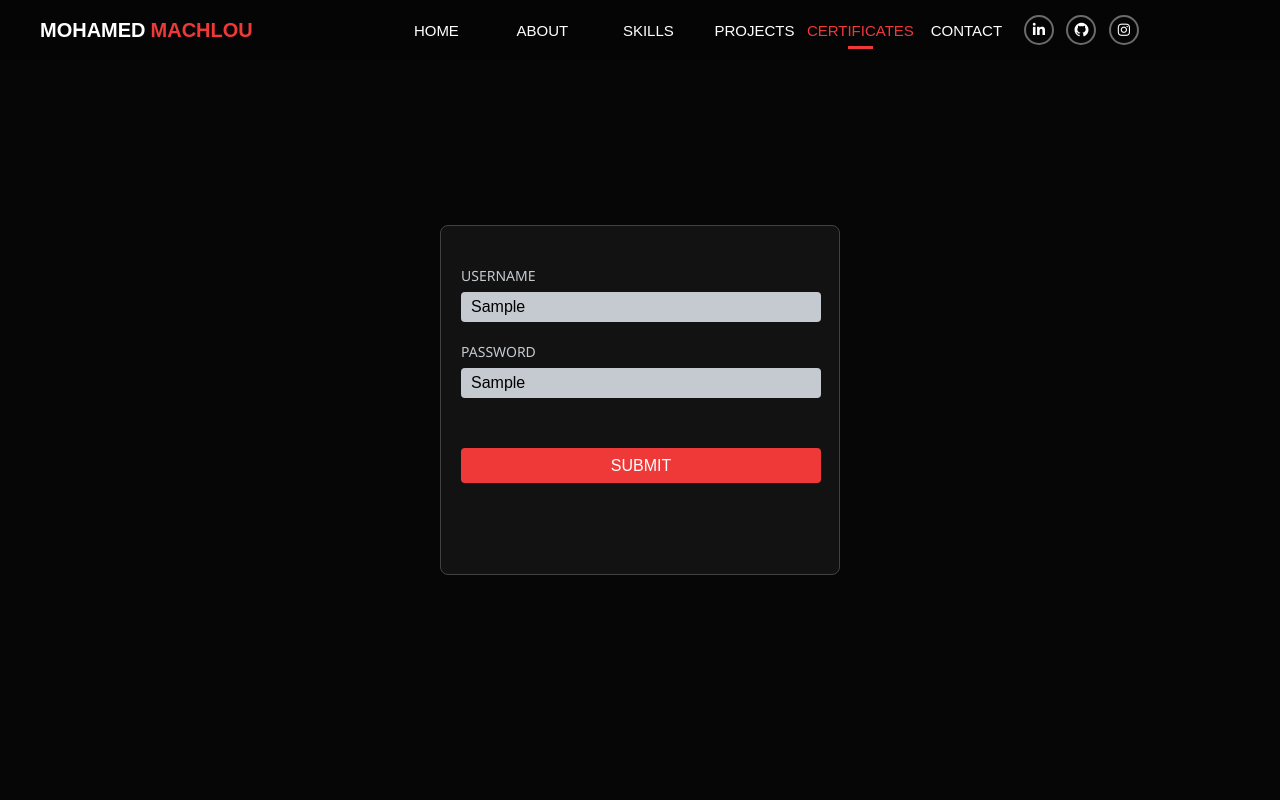
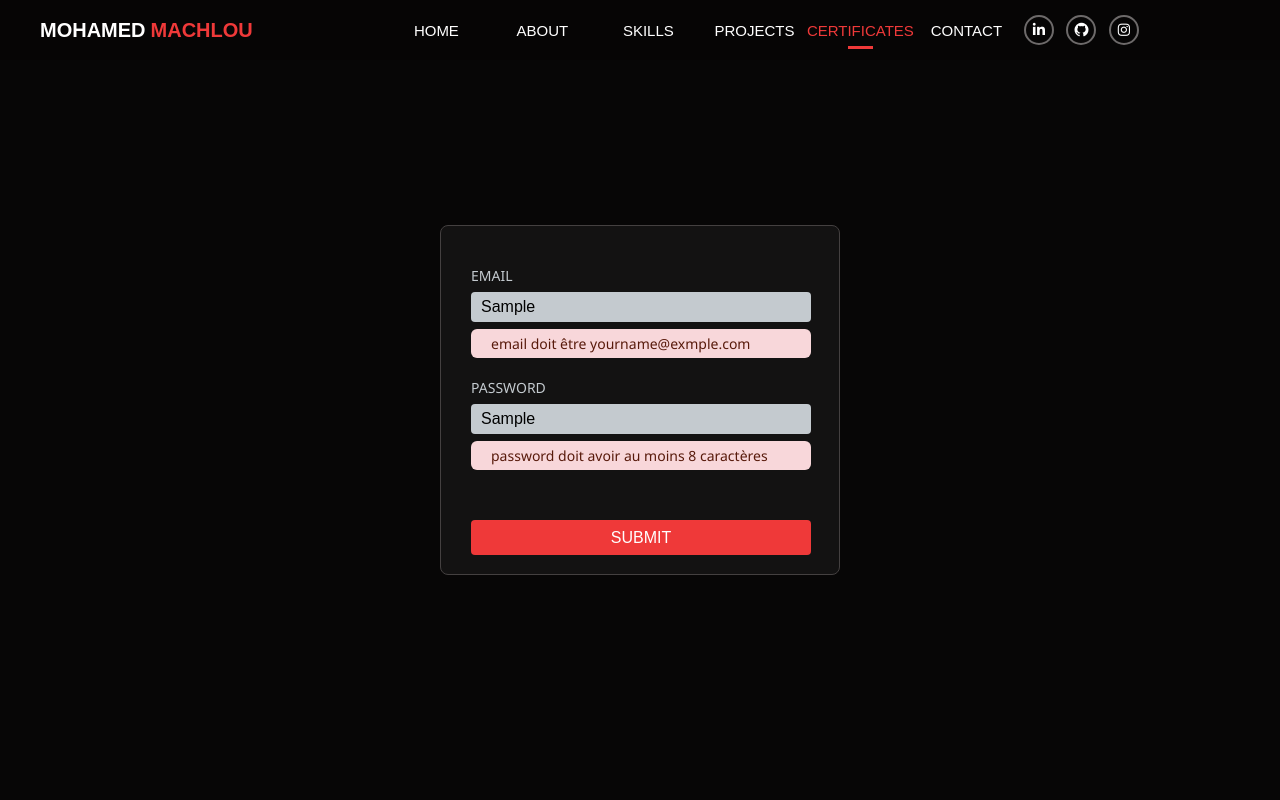
Before and after one commit to mohamedMachlou/portfolio-Frontend-25, an Angular app: page / in a window 1280 px wide. Both pictures are taken after typing "Sample", "Sample" into the empty fields and a click on the button "SUBMIT". Shown: the top 800 px of the page. Built offline with nearby package versions, Linux system fonts and the light colour scheme; no server answers.

Commit message:
add Reactive Form with Validators to login component

```diff
--- a/src/app/admin/login/login.css
+++ b/src/app/admin/login/login.css
@@ -16,7 +16,7 @@
 .login .login-body .form {
   width: 400px;
   height: 350px;
-  padding: 40px 20px;
+  padding: 40px 30px;
   background-color: #131212;
   border-radius: 8px;
   display: flex;
@@ -27,7 +27,7 @@
 }
 
 .login .login-body .form .form-group {
-  width: 360px;
+  width: 340px;
   border-radius: 8px;
   display: flex;
   flex-direction: column;
--- a/src/app/admin/login/login.html
+++ b/src/app/admin/login/login.html
@@ -1,21 +1,57 @@
 <div class="login">
   <div class="login-body">
-        <div class="form">
+    <form [formGroup]="form" (ngSubmit)="login()" class="form">
+      <div class="form-group">
+        <label for="">EMAIL</label>
+        <input (keyup)="isvalid()" formControlName="email" type="text" />
 
-          <div class="form-group">
-            <label for="">USERNAME</label>
-            <input type="text">
+        @if (email?.touched && email?.errors) {
+        <div class="alert-danger mt-1">
+          @if (email?.errors?.['required']) {
+          <div>email est obligatoire !</div>
+          } @if (email?.errors?.['minlength']) {
+          <div>
+            email doit avoir au moins
+            {{ email?.errors?.['minlength'].requiredLength }} caractères
+          </div>
+          } @if (email?.errors?.['maxlength']) {
+          <div>
+            email doit avoir au maximum
+            {{ email?.errors?.['maxlength'].requiredLength }} caractères
+          </div>
+          } @if (email?.errors?.['pattern']) {
+          <div>email doit être yourname&#64;exmple.com</div>
+          }
+        </div>
+        }
       </div>
 
       <div class="form-group">
         <label for="">PASSWORD</label>
-            <input type="text">
+        <input formControlName="password" type="text" />
+
+        @if (password?.touched && password?.invalid) {
+        <div [ngClass]="{ 'alert-danger': password?.invalid }" class="mt-1">
+          @if (password?.errors?.['required']) {
+          <div>password est obligatoire !</div>
+          } @if (password?.errors?.['minlength']) {
+          <div>
+            password doit avoir au moins
+            {{ password?.errors?.['minlength'].requiredLength }} caractères
+          </div>
+          } @if (password?.errors?.['maxlength']) {
+          <div>
+            password doit avoir au maximum
+            {{ password?.errors?.['maxlength'].requiredLength }} caractères
+          </div>
+          }
+        </div>
+        }
       </div>
 
       <div class="form-group">
         <button type="submit">SUBMIT</button>
       </div>
-
+    </form>
   </div>
 </div>
-</div>
--- a/src/app/admin/login/login.ts
+++ b/src/app/admin/login/login.ts
@@ -1,11 +1,46 @@
 import { Component } from '@angular/core';
+import { ReactiveFormsModule, FormGroup, Validators, FormControl } from '@angular/forms';
+import { CommonModule, NgClass } from '@angular/common';
 
 @Component({
   selector: 'app-login',
-  imports: [],
+  imports: [ReactiveFormsModule, CommonModule, NgClass],
   templateUrl: './login.html',
-  styleUrl: './login.css'
+  styleUrl: './login.css',
 })
 export class Login {
+  // Formulaire
+  form = new FormGroup({
+    email: new FormControl('', [
+      Validators.required,
+      Validators.minLength(4),
+      Validators.maxLength(40),
+      Validators.email,
+      Validators.pattern('^[a-zA-Z0-9_.+-]+@[a-zA-Z0-9-]+\\.[a-zA-Z]{2,6}$')
+    ]),
+    password: new FormControl('', [
+      Validators.required,
+      Validators.minLength(8),
+      Validators.maxLength(100),
 
+    ]),
+  });
+
+  // Accesseurs
+  get email() {
+    return this.form.get('email');
+  }
+  get password() {
+    return this.form.get('password');
+  }
+
+  // login Method
+  login() {
+    console.log('user', this.email?.value);
+    console.log('pass', this.password?.value);
+  }
+
+  isvalid(){
+    console.log('status : ',this.email?.errors)
+  }
 }
--- a/src/app/app.config.ts
+++ b/src/app/app.config.ts
@@ -10,5 +10,6 @@ export const appConfig: ApplicationConfig = {
     provideZoneChangeDetection({ eventCoalescing: true }),
     provideRouter(routes),
    provideHttpClient(),
+
   ]
 };
--- a/src/styles.css
+++ b/src/styles.css
@@ -109,6 +109,29 @@ button {
     color: #807b7b;
 }
 
+/* .alert {
+    width: 250px;
+    padding: 6px 12px;
+  } */
+
+  .alert-success {
+  width: 250px;
+  width: 100%;
+  padding: 6px 12px;
+  padding: 5px 60px;
+  background-color: #D4EDDA;
+  color: #0F5132;
+  border-radius: 6px;
+}
+.alert-danger {
+  width: 100%;
+  padding: 6px 12px;
+    padding: 5px 20px;
+    background-color: #F8D7DA;
+    color:  #581a0b;
+    border-radius: 6px;
+}
+
 
 
 /* End Components  */
```
Lines whose indentation alone changed are shown as unchanged.
